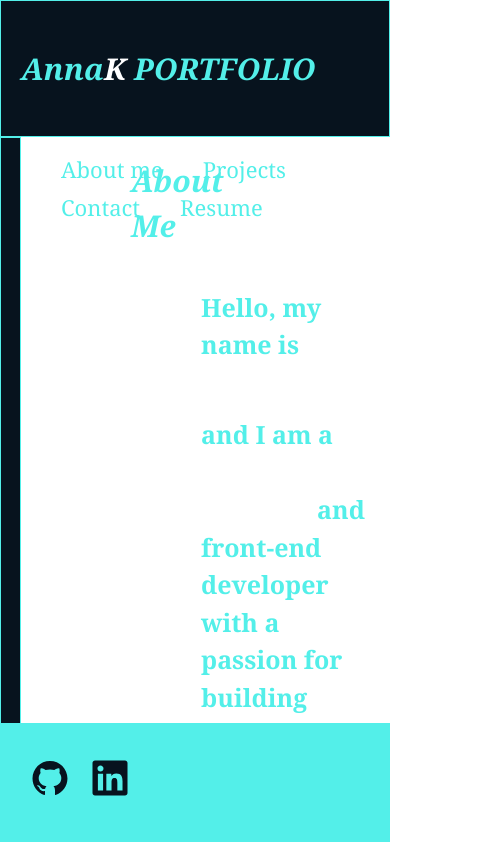
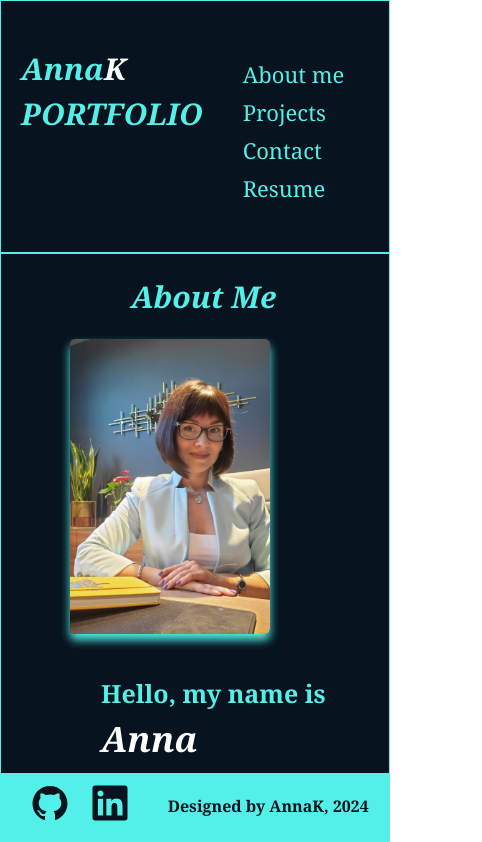
Before and after one commit to explorer7733/AnnaK-react-portfolio, a React (Vite) app in the folder AnnaK-React-Portfolio/: page / in a window 390 px wide. Shown: the top 842 px of the page, 482 px wide, since content can reach past the window. Built offline with nearby package versions, Linux system fonts and the light colour scheme.

Commit message:
modify css for responsve design

```diff
--- a/AnnaK-React-Portfolio/src/App.css
+++ b/AnnaK-React-Portfolio/src/App.css
@@ -39,6 +39,9 @@ header {
   width: 100%;
   box-sizing: border-box;
   border: var(--aqua) 1px solid;
+  display: flex;
+  flex-direction: row;
+  justify-content: space-between;
 }
 
 .header h2 {
@@ -51,7 +54,7 @@ header {
 .header nav {
   padding-top: 15px;
   margin-right: 0;
-  float: right;
+  /* float: right; */
   font-family: var(--cambria);
   font-size: 22px;
 }
@@ -148,6 +151,7 @@ a {
   transform: scale(0.94);
   animation: scale 3s forwards cubic-bezier(0.5, 1, 0.89, 1);
   font-size: 1.2rem;
+  margin-left: 20px;
 }
 
 .statement span {
@@ -243,8 +247,9 @@ span:nth-child(8) {
   min-height: 80vh;
   flex-grow: 1;
   justify-content: center;
-  border: 1px solid var(--aqua);
+  /*border: 1px solid var(--aqua);*/
   background-color: var(--dark-blue);
+  padding-bottom: 80px;
 }
 
 /* CSS for Projects*/
@@ -253,6 +258,9 @@ span:nth-child(8) {
   font-family: var(--cambria);
   font-size: 30px;
   font-style: var(--italic);
+  background-color: var(--dark-blue);
+  margin: 0px;
+  text-align: center;
 }
 
 .project-card {
@@ -518,6 +526,8 @@ footer {
   padding: 0;
   margin: 0;
   margin-left: 20px;
+  justify-content: flex-start;
+  width: 100%;
 
 }
 .container ul li a {
@@ -534,15 +544,27 @@ footer {
   text-align: center;
   font-family: var(--cambria);
   font-weight: bold;
-  margin-left: 500px;
+  /* margin-left: 500px; */
+  position: absolute;
+  left: 43%;
 }
 
+
 /* Media Queries */
-@media (min-width: 768px) {
+@media (max-width: 768px) {
   .aboutme-content {
-    flex-direction: row;
-    margin: 50px 100px;
+    flex-direction: column;
+
   }
+
+  .aboutme {
+    flex-direction: column;
+  }
+
+  .statement {
+    margin-left: 0px;
+  }
+
 
   .portfolio {
     flex-direction: row;
@@ -558,6 +580,25 @@ footer {
     max-width: none;
   }
 }
+
+@media (max-width: 640px) {
+  .skills-container {
+    flex-direction: column;
+    align-items: center;
+    padding-bottom: 80px;
+  }
+
+  .skills {
+    align-items: center !important;
+    text-align: center;
+  }
+
+  .skills.back-end {
+    border-left: none;
+    border-right: none;
+  }
+}
+
 
 @media (min-width: 1024px) {
   .titleAboutme {
--- a/AnnaK-React-Portfolio/src/pages/Portfolio.jsx
+++ b/AnnaK-React-Portfolio/src/pages/Portfolio.jsx
@@ -47,8 +47,10 @@ const Portfolio = () => {
 
     ];
     return (
+        <div>
+        <h1 className="titleProjects">My Projects</h1>
         <div className="portfolio">
-        <h1 className="titleProjects">My Projects</h1>
+
             {projects.map((project, index) => (
                 <Project
                     key={index}
@@ -59,7 +61,7 @@ const Portfolio = () => {
                 />
             ))}
         </div>
-
+        </div>
     );
 };
 
```
